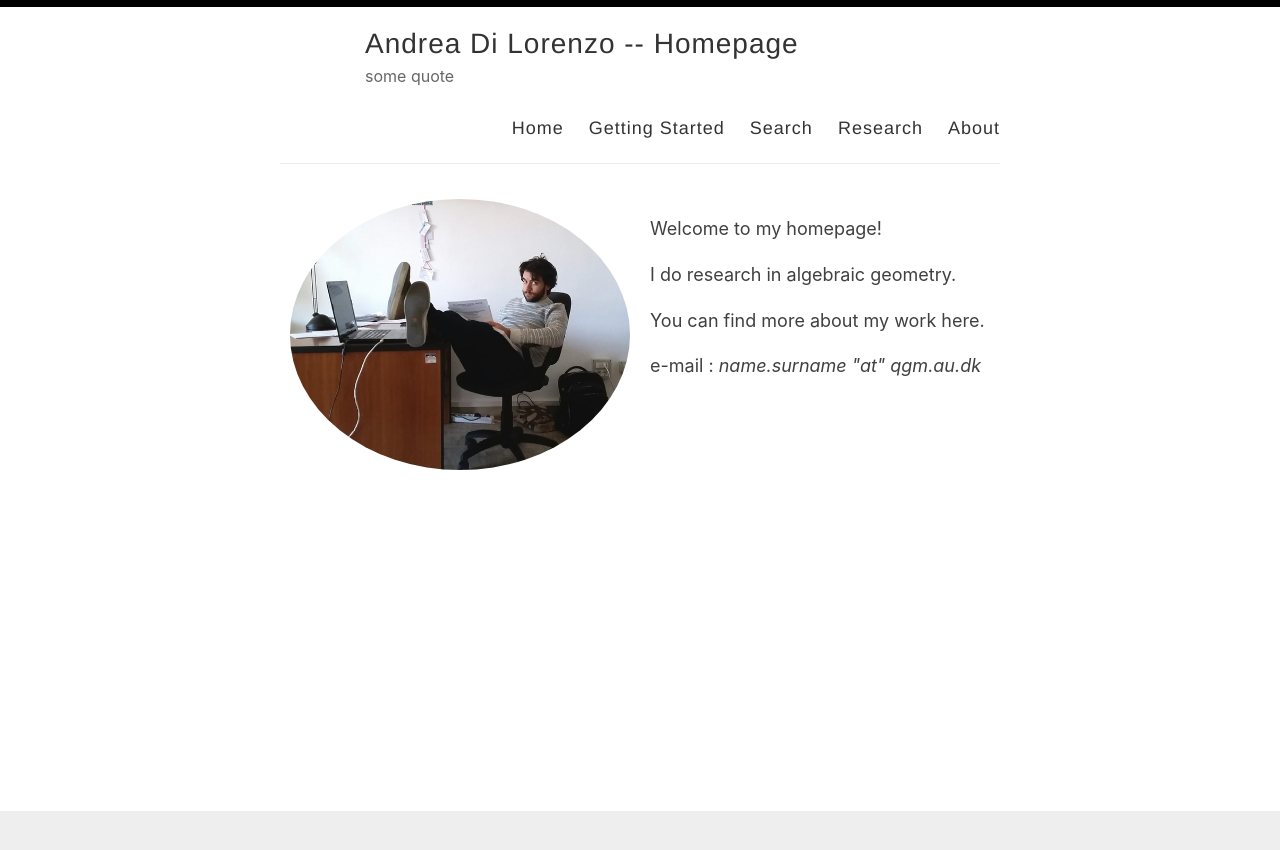
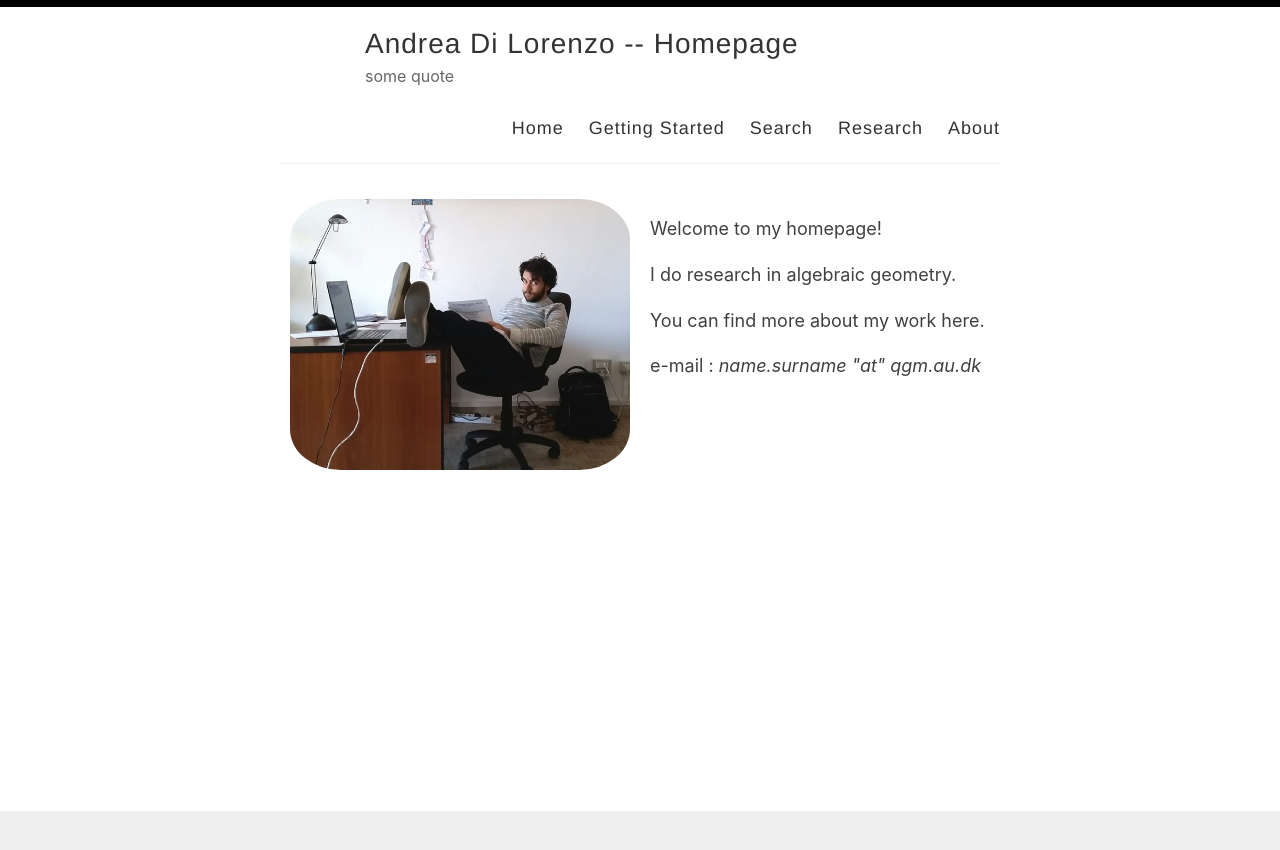
Before and after one commit to anddil/anddil.github.io, a Jekyll site: the page built from index.html, in a window 1280 px wide. Shown: the top 850 px of the page. Built offline with Jekyll 4.4.1, drawn with Linux system fonts in a browser that asks for light colours; the list of posts is cut into pages by our own code.

Commit message:
Update index.html

```diff
--- a/index.html
+++ b/index.html
@@ -25,7 +25,7 @@ layout: default
 /* To make the avatar img circular */
 .avatar {
   vertical-align: middle;
-  border-radius: 75%;
+  border-radius: 15%;
 }
 </style>
 </head>
```
